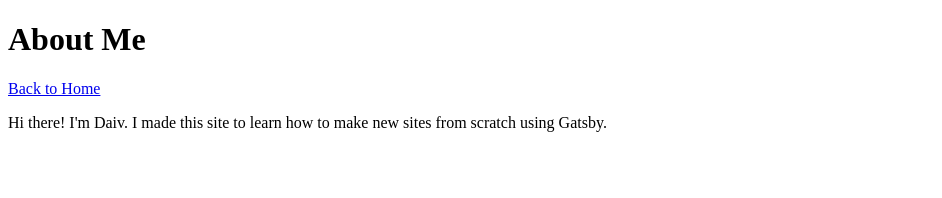
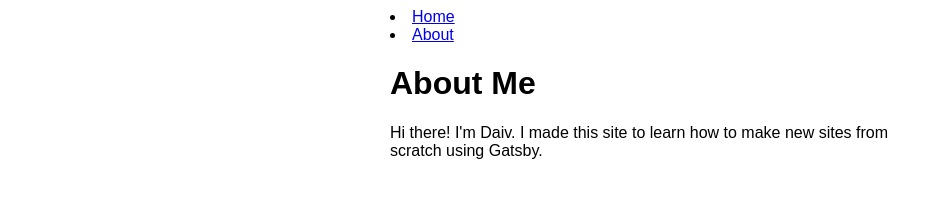
Before and after one commit to boves/my-first-gatsby-site, a Gatsby site: page /about in a window 1280 px wide. Shown: the whole page, without its empty margins (0-942 px from the left). Built offline with nearby package versions, Linux system fonts and the light colour scheme; Gatsby itself is replaced by a stand-in of ours.

Commit message:
Task: Implementing CSS styles and Layout
I created a Layout file and CSS module and integrated it into the
About and Index pages.

```diff
--- /dev/null
+++ b/src/components/layout.js
@@ -0,0 +1,20 @@
+import * as React from 'react'
+import { Link } from 'gatsby'
+import { container } from '../components/layout.module.css'
+
+const Layout = ({ pageTitle, children }) => {
+    return (
+        <div className={container}>
+            <nav>
+                <li><Link to="/">Home</Link></li>
+                <li><Link to="/about">About</Link></li>
+            </nav>
+            <main>
+                <h1>{pageTitle}</h1>
+                {children}
+            </main>
+        </div>
+    )
+}
+
+export default Layout
--- /dev/null
+++ b/src/components/layout.module.css
@@ -0,0 +1,5 @@
+.container {
+    margin: auto;
+    max-width: 500px;
+    font-family: sans-serif;
+}
--- a/src/pages/about.js
+++ b/src/pages/about.js
@@ -1,17 +1,15 @@
 // Step 1: Import React
 import * as React from 'react'
-import { Link } from 'gatsby'
+import Layout from '../components/layout'
 
 // Step 2: Define your component
 const AboutPage = () => {
     return (
-        <main>
-            <h1>About Me</h1>
-            <Link to="/">Back to Home</Link>
+        <Layout pageTitle="About Me">
             <p>Hi there! I'm Daiv. I made this site to learn how to
                 make new sites from scratch using Gatsby.
             </p>
-        </main>
+        </Layout>
     )
 }
 export const Head = () => <title>About Me</title>
```
Also changed, not shown: src/pages/index.js (+4 -5 lines), src/pages/gallery.js (line endings or trailing spaces).
